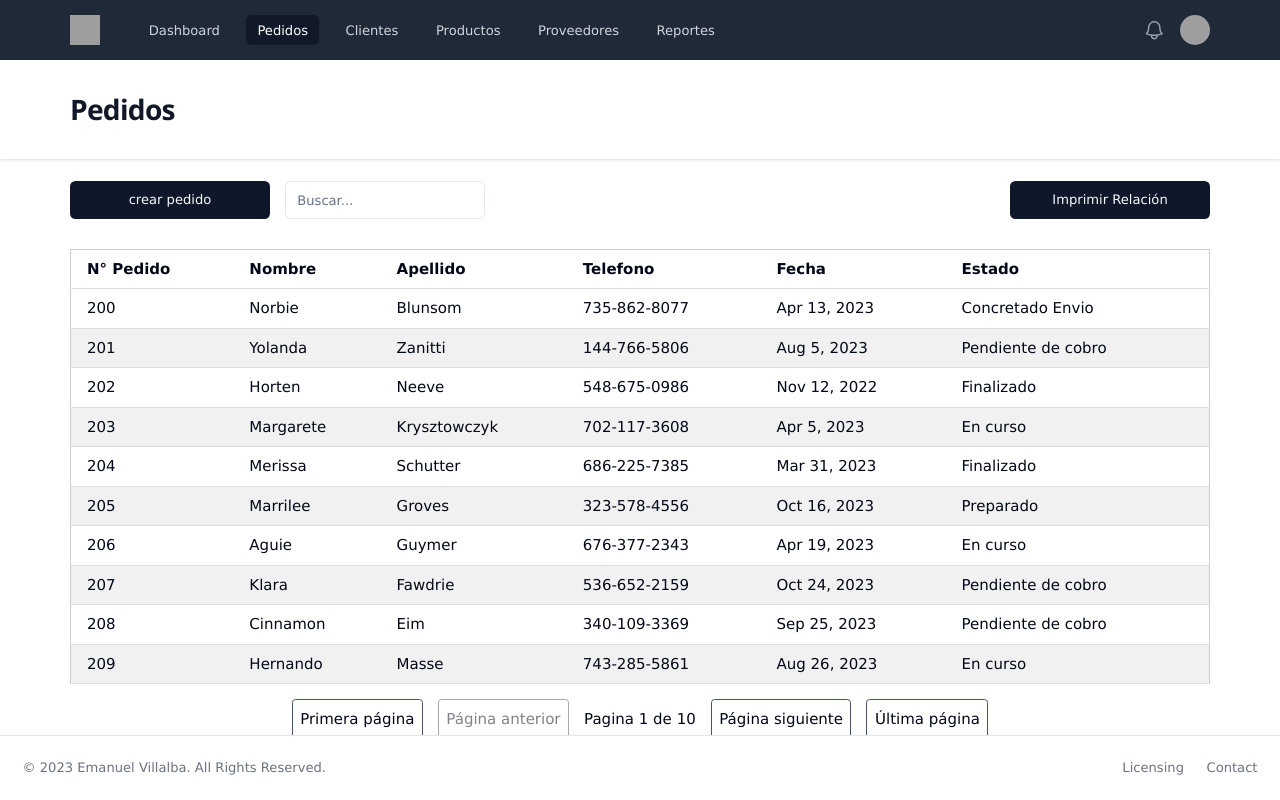
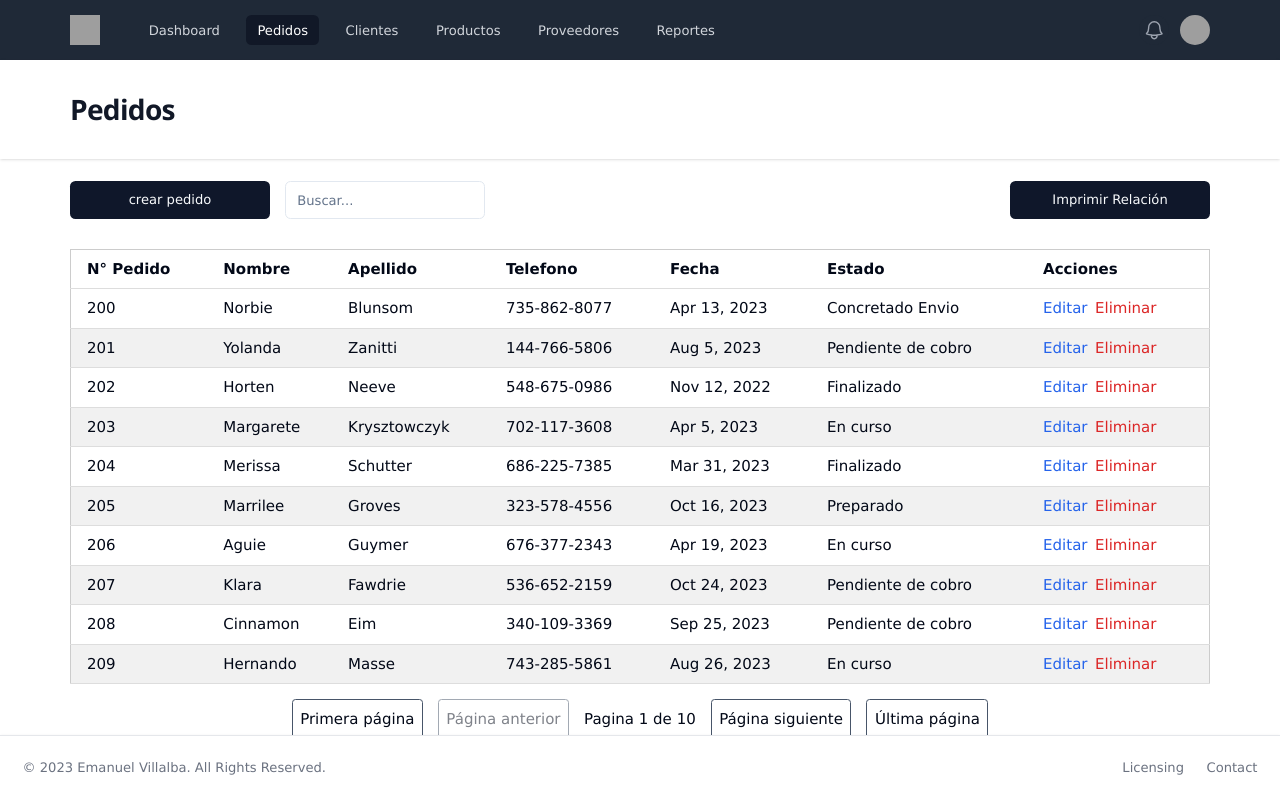
Before and after one commit to emavi98/mobledec-admin, a React (Vite) app: page /pedidos in a window 1280 px wide. Built offline with nearby package versions, Linux system fonts and the light colour scheme; grey boxes are pictures that could not be loaded; what @react-pdf/renderer would draw is missing.

Commit message:
refactor: infoOrder, Table, Types, Imports, Barrel

```diff
--- a/src/components/Dialogs/Dialog.tsx
+++ b/src/components/Dialogs/Dialog.tsx
@@ -15,7 +15,7 @@ type DialogProps = {
 };
 
 const Dialog: React.FC<DialogProps> = ({ textBtn, children }) => {
-  const dialog = useAppSelector((state) => state.uiSliceReducer.dialog);
+  const dialog = useAppSelector((state) => state.dialogSliceReducer.dialog);
   const dispatch = useAppDispatch();
 
   const closePopup = () => {
--- a/src/components/Dialogs/OrderDialog/components/InfoOrder.tsx
+++ b/src/components/Dialogs/OrderDialog/components/InfoOrder.tsx
@@ -4,29 +4,29 @@ import Select, { SingleValue } from "react-select";
 import { InfoProp, Product } from "@/interfaces/general-dto";
 import { columnsProduct } from "@/domain/data/data-table";
 
-import { InputSH, Table } from "@/components";
-import UpDialog from "./UpDialog";
+import { useAppDispatch, useAppSelector } from "@/store/hooks";
+import { setProductDialog, removeProduct } from "@/store/Slices/orderSlice";
+
+import { Table } from "@/components";
+import ProductDialog from "./ProductDialog";
+import ProductTable from "./ProductTable";
 
 import productD from "@/MOCK_DATA_PRODUCTS.json";
+import { formatPrice } from "@/lib/utils";
 
-const InfoOrder: React.FC<InfoProp> = ({ setInfo }) => {
-  const [product, setProduct] = useState<Product>();
-  const [products, setProducts] = useState<Product[]>([]);
+const InfoOrder: React.FC<InfoProp> = ({ info, setInfo }) => {
+  const dispatch = useAppDispatch();
+  const orderList = useAppSelector(
+    (state) => state.orderSliceReducer.orderList
+  );
   const [showProduct, setShowProduct] = useState(false);
-  const [priceProduct, setPriceProduct] = useState(0);
 
   const productData = productD.map((item) => ({
     value: item.product_name,
     label: item.product_name,
   }));
 
-  const declareProduct = (product: Product) => {
-    setShowProduct(true);
-    setProduct(product);
-    setPriceProduct(product.cost);
-  };
-
-  const addProduct = (
+  const openProductDialog = (
     newValue: SingleValue<{ value: string; label: string }> | null
   ) => {
     if (newValue) {
@@ -35,35 +35,29 @@ const InfoOrder: React.FC<InfoProp> = ({ setInfo }) => {
         (item) => item.product_name === selectedValue
       );
 
-      declareProduct(productFiltered);
+      dispatch(setProductDialog(productFiltered));
+      setShowProduct(true);
     }
   };
 
-  const editProduct = (ev: React.MouseEvent<HTMLParagraphElement>) => {
-    const productId = ev.currentTarget.getAttribute("data-id");
-    if (productId) {
-      const productSelected = products.find((item) => item.sku === +productId);
-      declareProduct(productSelected as Product);
-    }
+  const editRowTable = (id: number) => {
+    const selectedProduct = orderList.filter((item) => item.sku === id)[0];
+    dispatch(setProductDialog(selectedProduct));
+    setShowProduct(true);
   };
 
-  const eliminateProduct = (ev: React.MouseEvent<HTMLParagraphElement>) => {
-    const productId = ev.currentTarget.getAttribute("data-id");
-    if (productId) {
-      const filteredProducts = products.filter(
-        (item) => item.sku !== +productId
-      );
-      setProducts(filteredProducts);
-    }
+  const removeRowTable = (id: number) => {
+    const selectedProduct = orderList.filter((item) => item.sku === id)[0];
+    dispatch(removeProduct(selectedProduct));
   };
 
   useEffect(() => {
-    const total = products.reduce(
+    const total = orderList.reduce(
       (acc: number, cur: Product) => cur.subTotal! + acc,
       0
     );
-    setInfo((prevInfo) => ({ ...prevInfo, total, products }));
-  }, [products]);
+    setInfo((prevInfo) => ({ ...prevInfo, total, orderList }));
+  }, [orderList]);
 
   return (
     <>
@@ -72,15 +66,7 @@ const InfoOrder: React.FC<InfoProp> = ({ setInfo }) => {
           showProduct && "min-h-[500px]"
         }`}
       >
-        {showProduct && (
-          <UpDialog
-            onShow={setShowProduct}
-            product={product as Product}
-            products={products}
-            price={priceProduct}
-            setProducts={setProducts}
-          />
-        )}
+        {showProduct && <ProductDialog onShow={setShowProduct} />}
         <h2>Datos de pedido*</h2>
         <div className="mt-8">
           <Select
@@ -88,10 +74,10 @@ const InfoOrder: React.FC<InfoProp> = ({ setInfo }) => {
             options={productData}
             className="basic-multi-select"
             classNamePrefix="Busca..."
-            onChange={addProduct}
+            onChange={openProductDialog}
           />
         </div>
-        {products.length > 0 && (
+        {orderList.length > 0 && (
           <div id="results" className="mt-4 flex flex-col gap-2">
             <Table
               className={{
@@ -103,45 +89,20 @@ const InfoOrder: React.FC<InfoProp> = ({ setInfo }) => {
                 tr: "cursor-default",
                 td: "px-6 py-4",
               }}
-              data={products}
+              data={orderList}
               columns={columnsProduct}
-              thRow={["cantidad", "subtotal", "pedido", "stock", "acciones"]}
+              thRow={["cantidad", "subtotal", "pedido", "stock"]}
+              editRowFn={editRowTable}
+              removeRowFn={removeRowTable}
             >
-              <React.Fragment key={product?.sku}>
-                <td className="px-6 py-4">{product?.quantity}</td>
-                <td className="px-6 py-4">{product?.subTotal}</td>
-                <td className="px-6 py-4">
-                  <div className="flex justify-center items-center gap-2">
-                    <InputSH type="checkbox" id="pedido" className="w-[20px]" />
-                    <label htmlFor="pedido">Hacer pedido?</label>
-                  </div>
-                </td>
-                <td className="px-6 py-4">
-                  <div className="flex justify-center items-center gap-2">
-                    <InputSH type="checkbox" id="pedido" className="w-[20px]" />
-                    <label htmlFor="pedido">Rebajar Stock?</label>
-                  </div>
-                </td>
-                <td className="px-6 py-4">
-                  <div className="flex justify-center items-center gap-2">
-                    <p
-                      className="text-blue-600 cursor-pointer"
-                      onClick={editProduct}
-                      data-id={product?.sku}
-                    >
-                      Editar
-                    </p>
-                    <p
-                      className="text-red-600 cursor-pointer"
-                      onClick={eliminateProduct}
-                      data-id={product?.sku}
-                    >
-                      Eliminar
-                    </p>
-                  </div>
-                </td>
-              </React.Fragment>
+              <ProductTable />
             </Table>
+            {info && info.total ? (
+              <p>
+                <span className="font-bold">Total:</span>{" "}
+                {formatPrice(+info?.total as number)}
+              </p>
+            ) : null}
           </div>
         )}
       </div>
--- a/src/components/Dialogs/OrderDialog/components/UpDialog.tsx
+++ b/src/components/Dialogs/OrderDialog/components/ProductDialog.tsx
@@ -1,40 +1,35 @@
 import { useEffect, useState } from "react";
 
-import { Product } from "@/interfaces/general-dto";
+import { useAppDispatch, useAppSelector } from "@/store/hooks";
+import { addProduct } from "@/store/Slices/orderSlice";
+
 import { formatPrice } from "@/lib/utils";
 
 import { Button, InputSH } from "@/components";
 
 type UpProps = {
-  product: Product;
-  products: Product[];
-  price: number;
   onShow: (value: boolean) => void;
-  setProducts: React.Dispatch<React.SetStateAction<Product[]>>;
 };
 
-const UpDialog: React.FC<UpProps> = ({
-  product,
-  products,
-  price: priceProduct,
-  onShow,
-  setProducts,
-}) => {
+const ProductDialog: React.FC<UpProps> = ({ onShow }) => {
+  const dispatch = useAppDispatch();
+  const { productDialog: product } = useAppSelector(
+    (state) => state.orderSliceReducer
+  );
   const [quantity, setQuantity] = useState(1);
   const [subTotal, setSubTotal] = useState(0);
 
-  const addProduct = () => {
+  const addQuantityProduct = () => {
     setQuantity((prevQuantity) => prevQuantity + 1);
   };
 
-  const removeProduct = () => {
+  const removeQuantityProduct = () => {
     if (quantity > 1) {
       setQuantity((prevQuantity) => prevQuantity - 1);
     }
   };
 
-  const fillProducts = () => {
-    const productIndex = products.findIndex((item) => item?.sku);
+  const addProductOrderList = () => {
     const newProduct = {
       sku: product?.sku,
       product_name: product?.product_name,
@@ -44,15 +39,7 @@ const UpDialog: React.FC<UpProps> = ({
       quantity,
       subTotal,
     };
-    if (productIndex === -1) {
-      setProducts((prevProducts) => [...prevProducts, newProduct]);
-    } else {
-      setProducts((prevProducts) => {
-        return prevProducts
-          .filter((item) => item.sku !== product?.sku)
-          .concat(newProduct);
-      });
-    }
+    dispatch(addProduct(newProduct));
   };
 
   useEffect(() => {
@@ -73,7 +60,7 @@ const UpDialog: React.FC<UpProps> = ({
             </p>
             <InputSH
               type="text"
-              placeholder={product?.product_name}
+              placeholder={product.product_name}
               className="flex items-center text-center h-auto p-2 bg-transparent border-slate-800 outline-none focus-visible:ring-0 placeholder:text placeholder:text-base placeholder:text-black"
             />
           </div>
@@ -84,7 +71,7 @@ const UpDialog: React.FC<UpProps> = ({
               </p>
               <InputSH
                 type="number"
-                placeholder={priceProduct.toString() + "€"}
+                placeholder={product?.cost.toString() + "€"}
                 className="flex items-center text-center max-w-[75px] h-auto p-2 bg-transparent border-slate-800 outline-none focus-visible:ring-0 placeholder:text placeholder:text-base placeholder:text-black"
               />
             </div>
@@ -92,14 +79,14 @@ const UpDialog: React.FC<UpProps> = ({
           <div className="flex gap-4 items-center">
             <p className="text text-base">
               <span className="font-bold">Tiempo de entrega:</span>{" "}
-              {product?.delivery_days} días
+              {product.delivery_days} días
             </p>
           </div>
           <div className="flex gap-4 items-center">
-            {product?.minutes_mount && (
+            {product.minutes_mount && (
               <p className="text text-base">
                 <span className="font-bold">Minutos de montaje:</span>{" "}
-                {product?.minutes_mount}
+                {product.minutes_mount}
               </p>
             )}
           </div>
@@ -107,13 +94,16 @@ const UpDialog: React.FC<UpProps> = ({
             <div className="flex gap-3">
               <p className="font-bold">Cantidad:</p>
               <button
-                onClick={removeProduct}
+                onClick={removeQuantityProduct}
                 className="text-red-700 font-bold"
               >
                 -
               </button>
               <span>{quantity}</span>
-              <button onClick={addProduct} className="text-green-700 font-bold">
+              <button
+                onClick={addQuantityProduct}
+                className="text-green-700 font-bold"
+              >
                 +
               </button>
             </div>
@@ -138,7 +128,7 @@ const UpDialog: React.FC<UpProps> = ({
             className="min-w-[200px]"
             onClick={() => {
               onShow(false);
-              fillProducts();
+              addProductOrderList();
             }}
           >
             Agregar
@@ -149,4 +139,4 @@ const UpDialog: React.FC<UpProps> = ({
   );
 };
 
-export default UpDialog;
+export default ProductDialog;
--- /dev/null
+++ b/src/components/Dialogs/OrderDialog/components/ProductTable.tsx
@@ -0,0 +1,33 @@
+import React from "react";
+
+import { InputSH } from "@/components";
+import { Product } from "@/interfaces/general-dto";
+
+type ProductTableProps = {
+  product?: Product[];
+};
+
+const ProductTable: React.FC<ProductTableProps> = ({ product }) => {
+  const { quantity, subTotal, sku } = product![0];
+
+  return (
+    <React.Fragment key={sku}>
+      <td className="px-6 py-4">{quantity}</td>
+      <td className="px-6 py-4">{subTotal}</td>
+      <td className="px-6 py-4">
+        <div className="flex justify-center items-center gap-2">
+          <InputSH type="checkbox" id="pedido" className="w-[20px]" />
+          <label htmlFor="pedido">Hacer pedido?</label>
+        </div>
+      </td>
+      <td className="px-6 py-4">
+        <div className="flex justify-center items-center gap-2">
+          <InputSH type="checkbox" id="pedido" className="w-[20px]" />
+          <label htmlFor="pedido">Rebajar Stock?</label>
+        </div>
+      </td>
+    </React.Fragment>
+  );
+};
+
+export default ProductTable;
--- a/src/components/Table/Table.tsx
+++ b/src/components/Table/Table.tsx
@@ -1,3 +1,4 @@
+import React, { useState, useMemo } from "react";
 import {
   useReactTable,
   flexRender,
@@ -6,35 +7,25 @@ import {
   getSortedRowModel,
   getFilteredRowModel,
 } from "@tanstack/react-table";
+
 import "./Table.css";
-import React, { useState, useMemo } from "react";
-
-interface TableProps {
-  filtering?: string;
-  setFiltering?: React.Dispatch<React.SetStateAction<string>>;
-  data: any;
-  columns: any;
-  tdFn?: () => void;
-  className?: {
-    table: string;
-    thead: string;
-    th: string;
-    tr: string;
-    td: string;
-  };
-  children?: any;
-  thRow?: string[];
-}
+import {
+  TableProps,
+  TableActionsProps,
+  TableRow,
+  TableTypePagination,
+} from "@/interfaces/table-dto";
 
 const Table: React.FC<TableProps> = ({
   filtering,
   setFiltering,
   data,
   columns,
-  tdFn,
   className,
   children,
   thRow,
+  editRowFn,
+  removeRowFn,
 }) => {
   const [{ pageIndex, pageSize }, setPagination] = useState({
     pageIndex: 0,
@@ -65,8 +56,14 @@ const Table: React.FC<TableProps> = ({
     onGlobalFilterChange: setFiltering,
   });
 
-  const tdHandler = () => {
-    tdFn && tdFn();
+  const editHandler = (ev: React.MouseEvent<HTMLParagraphElement>) => {
+    const id = (ev.target as HTMLElement).dataset.id;
+    id && editRowFn(+id);
+  };
+
+  const removeHandler = (ev: React.MouseEvent<HTMLParagraphElement>) => {
+    const id = (ev.target as HTMLElement).dataset.id;
+    id && removeRowFn(+id);
   };
 
   return (
@@ -88,6 +85,7 @@ const Table: React.FC<TableProps> = ({
                 </th>
               ))}
               {thRow && thRow.map((item) => <th key={item}>{item}</th>)}
+              <th key={`Acciones ${headerGroup.id}`}>Acciones</th>
             </tr>
           ))}
         </thead>
@@ -99,7 +97,6 @@ const Table: React.FC<TableProps> = ({
                   className={`text-center ${
                     className ? className.tr : "cursor-pointer"
                   }`}
-                  onClick={tdHandler}
                 >
                   {row.getVisibleCells().map((cell) => (
                     <td
@@ -112,6 +109,11 @@ const Table: React.FC<TableProps> = ({
                       )}
                     </td>
                   ))}
+                  <TableActions
+                    row={row as TableRow}
+                    editHandler={editHandler}
+                    removeHandler={removeHandler}
+                  />
                 </tr>
               ))
             : Object.keys(table.getRowModel().rowsById).map((key) => {
@@ -122,7 +124,6 @@ const Table: React.FC<TableProps> = ({
                     className={`text-center ${
                       className ? className.tr : "cursor-pointer"
                     }`}
-                    onClick={tdHandler}
                   >
                     {row.getVisibleCells().map((cell) => (
                       <td
@@ -135,13 +136,77 @@ const Table: React.FC<TableProps> = ({
                         )}
                       </td>
                     ))}
-                    {children}
+                    {React.Children.map(children, (child) => {
+                      return React.cloneElement(child, {
+                        product: row
+                          .getVisibleCells()
+                          .map((cell) => cell.getContext().row.original),
+                      });
+                    })}
+                    <TableActions
+                      row={row as TableRow}
+                      editHandler={editHandler}
+                      removeHandler={removeHandler}
+                    />
                   </tr>
                 );
               })}
         </tbody>
       </table>
       {pageSize >= 2 && (
+        <TablePagination table={table as TableTypePagination} />
+      )}
+    </div>
+  );
+};
+
+const TableActions: React.FC<TableActionsProps> = ({
+  row,
+  editHandler,
+  removeHandler,
+}) => {
+  return (
+    <td className="px-6 py-4">
+      <div className="flex items-center gap-2">
+        <p
+          className="text-blue-600 cursor-pointer"
+          data-id={
+            (
+              row
+                .getVisibleCells()
+                .map((cell) => cell.getContext().row.original)[0] as {
+                sku: string;
+              }
+            )?.sku ?? "default"
+          }
+          onClick={editHandler}
+        >
+          Editar
+        </p>
+        <p
+          className="text-red-600 cursor-pointer"
+          data-id={
+            (
+              row
+                .getVisibleCells()
+                .map((cell) => cell.getContext().row.original)[0] as {
+                sku: string;
+              }
+            )?.sku ?? "default"
+          }
+          onClick={removeHandler}
+        >
+          Eliminar
+        </p>
+      </div>
+    </td>
+  );
+};
+
+const TablePagination: React.FC<{ table: TableTypePagination }> = ({
+  table,
+}) => {
+  return (
     <div className="flex justify-center gap-4">
       <button
         className="border border-slate-600 p-2 rounded-sm hover:bg-slate-700 hover:text-white transition-all disabled:opacity-50"
@@ -176,8 +241,6 @@ const Table: React.FC<TableProps> = ({
         Última página
       </button>
     </div>
-      )}
-    </div>
   );
 };
 
--- a/src/components/index.ts
+++ b/src/components/index.ts
@@ -7,7 +7,7 @@ export { default as InfoClient } from "./Dialogs/OrderDialog/components/InfoClie
 export { default as InfoOrder } from "./Dialogs/OrderDialog/components/InfoOrder";
 export { default as InfoPrice } from "./Dialogs/OrderDialog/components/InfoPrice";
 export { default as InfoShipping } from "./Dialogs/OrderDialog/components/InfoShipping";
-export { default as UpDialog } from "./Dialogs/OrderDialog/components/UpDialog";
+export { default as UpDialog } from "./Dialogs/OrderDialog/components/ProductDialog";
 export { default as ProductDialog } from "./Dialogs/ProductDialog/ProductDialog";
 export { default as InfoBasic } from "./Dialogs/ProductDialog/components/InfoBasic";
 export { default as InfoCategories } from "./Dialogs/ProductDialog/components/InfoCategories";
--- a/src/interfaces/general-dto.ts
+++ b/src/interfaces/general-dto.ts
@@ -4,6 +4,7 @@ export interface Product {
   cost: number;
   delivery_days: number;
   minutes_mount: number;
+  id?: number;
   quantity?: number;
   subTotal?: number;
 }
--- a/src/interfaces/table-dto.ts
+++ b/src/interfaces/table-dto.ts
@@ -8,3 +8,51 @@ export interface Order {
   state: string;
   subRows?: Order[];
 }
+
+export interface TableProps {
+  filtering?: string;
+  setFiltering?: React.Dispatch<React.SetStateAction<string>>;
+  data: any;
+  columns: any;
+  className?: {
+    table: string;
+    thead: string;
+    th: string;
+    tr: string;
+    td: string;
+  };
+  children?: any;
+  thRow?: string[];
+  editRowFn: (id: number) => void;
+  removeRowFn: (id: number) => void;
+}
+
+export interface TableCell {
+  getContext(): {
+    row: {
+      original: {
+        sku?: string;
+      };
+    };
+  };
+}
+
+export interface TableRow {
+  getVisibleCells(): TableCell[];
+}
+
+export interface TableActionsProps {
+  row: TableRow;
+  editHandler: (ev: React.MouseEvent<HTMLParagraphElement>) => void;
+  removeHandler: (ev: React.MouseEvent<HTMLParagraphElement>) => void;
+}
+
+export interface TableTypePagination {
+  setPageIndex: (number: number) => void;
+  getCanPreviousPage: () => boolean;
+  getCanNextPage: () => boolean;
+  previousPage: () => void;
+  nextPage: () => void;
+  getPageCount: () => number;
+  getState: () => { pagination: { pageIndex: number } };
+}
--- a/src/pages/OrdersPage/OrdersPage.tsx
+++ b/src/pages/OrdersPage/OrdersPage.tsx
@@ -1,22 +1,28 @@
 import { useState, useMemo } from "react";
+
+import { useAppDispatch } from "@/store/hooks";
+import { showDialog } from "@/store/Slices/dialogSlice";
 
 import { Order } from "@/interfaces/table-dto";
 import { columnsOrder } from "@/domain/data/data-table";
-import { useAppDispatch } from "@/store/hooks";
-import { showDialog } from "@/store/Slices/dialogSlice";
 import { Button, InputSH, Table, OrderDialog } from "@/components";
+
 import mData from "@/MOCK_DATA.json";
 
 export const OrdersPage = () => {
+  const dispatch = useAppDispatch();
   const [filtering, setFiltering] = useState("");
 
   const data: Order[] = useMemo(() => mData, []);
 
-  const dispatch = useAppDispatch();
-
-  const openDialogInfo = () => {
+  const editRowTable = () => {
     dispatch(showDialog(true));
   };
+
+  const removeRowTable = () => {
+    console.log("Remove");
+  };
+
   return (
     <>
       <header className="bg-white shadow">
@@ -49,7 +55,8 @@ export const OrdersPage = () => {
               setFiltering={setFiltering}
               data={data}
               columns={columnsOrder}
-              tdFn={openDialogInfo}
+              editRowFn={editRowTable}
+              removeRowFn={removeRowTable}
             />
           </div>
         </div>
--- /dev/null
+++ b/src/store/Slices/orderSlice.ts
@@ -0,0 +1,50 @@
+import { createSlice } from "@reduxjs/toolkit";
+import { Product } from "@/interfaces/general-dto";
+
+type orderProps = {
+  orderList: Product[];
+  productDialog: Product;
+};
+
+const initialState: orderProps = {
+  orderList: [],
+  productDialog: {
+    cost: 0,
+    delivery_days: 0,
+    id: 0,
+    minutes_mount: 0,
+    product_name: "",
+    sku: 0,
+  },
+};
+
+export const orderSlice = createSlice({
+  name: "Order",
+  initialState,
+  reducers: {
+    addProduct(state, { payload }) {
+      const productIndex = state.orderList.findIndex((item) => item?.sku);
+      if (productIndex === -1) {
+        state.orderList = [...state.orderList, payload];
+      } else {
+        state.orderList = state.orderList
+          .filter((item) => item.sku !== state.productDialog.sku)
+          .concat(payload);
+      }
+    },
+    setProductDialog(state, { payload }) {
+      state.productDialog = payload;
+    },
+    removeProduct(state, { payload }) {
+      const newOrderList = state.orderList.filter(
+        (item) => item.sku !== payload.sku
+      );
+      state.orderList = newOrderList;
+    },
+  },
+});
+
+export const { addProduct, removeProduct, setProductDialog } =
+  orderSlice.actions;
+
+export default orderSlice.reducer;
```
Also changed, not shown: src/store/store.ts (+7 -2 lines). Lines whose indentation alone changed are shown as unchanged.
